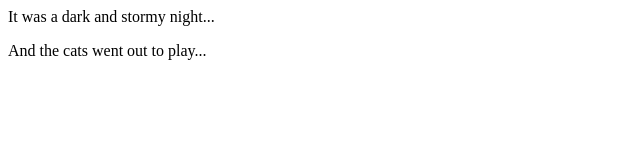
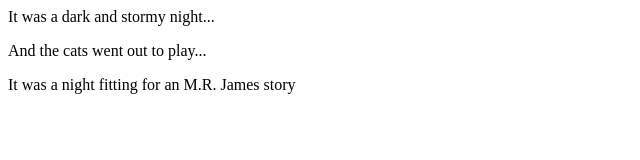
Before and after one commit to eleiko56/fireside, a plain HTML site: page index.html in a window 1280 px wide. Shown: the whole page, without its empty margins (0-640 px from the left). Drawn offline with Linux system fonts and the light colour scheme.

Commit message:
Add third line

```diff
--- a/index.html
+++ b/index.html
@@ -2,5 +2,6 @@
     <body>
         <p>It was a dark and stormy night...</p>
         <p>And the cats went out to play...</p>
+        <p>It was a night fitting for an M.R. James story</p>
     </body>
 </html>
```
